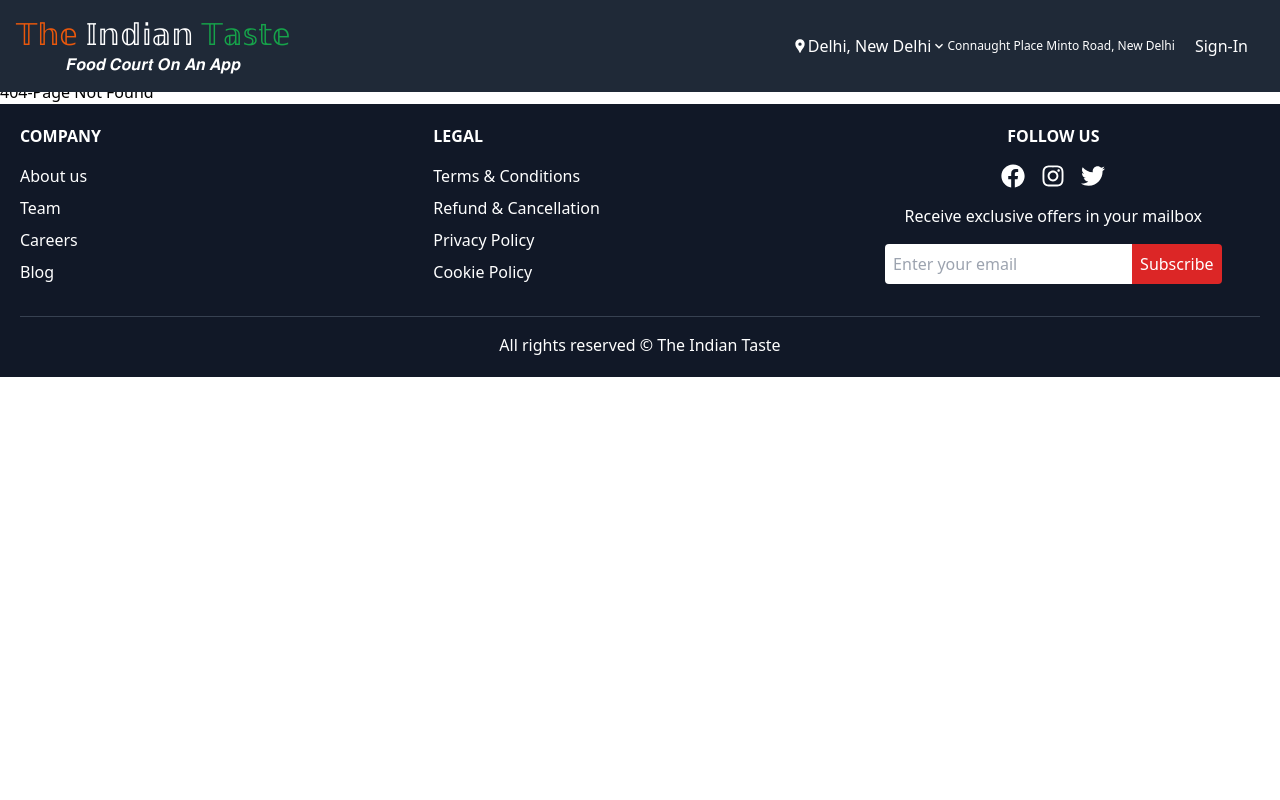
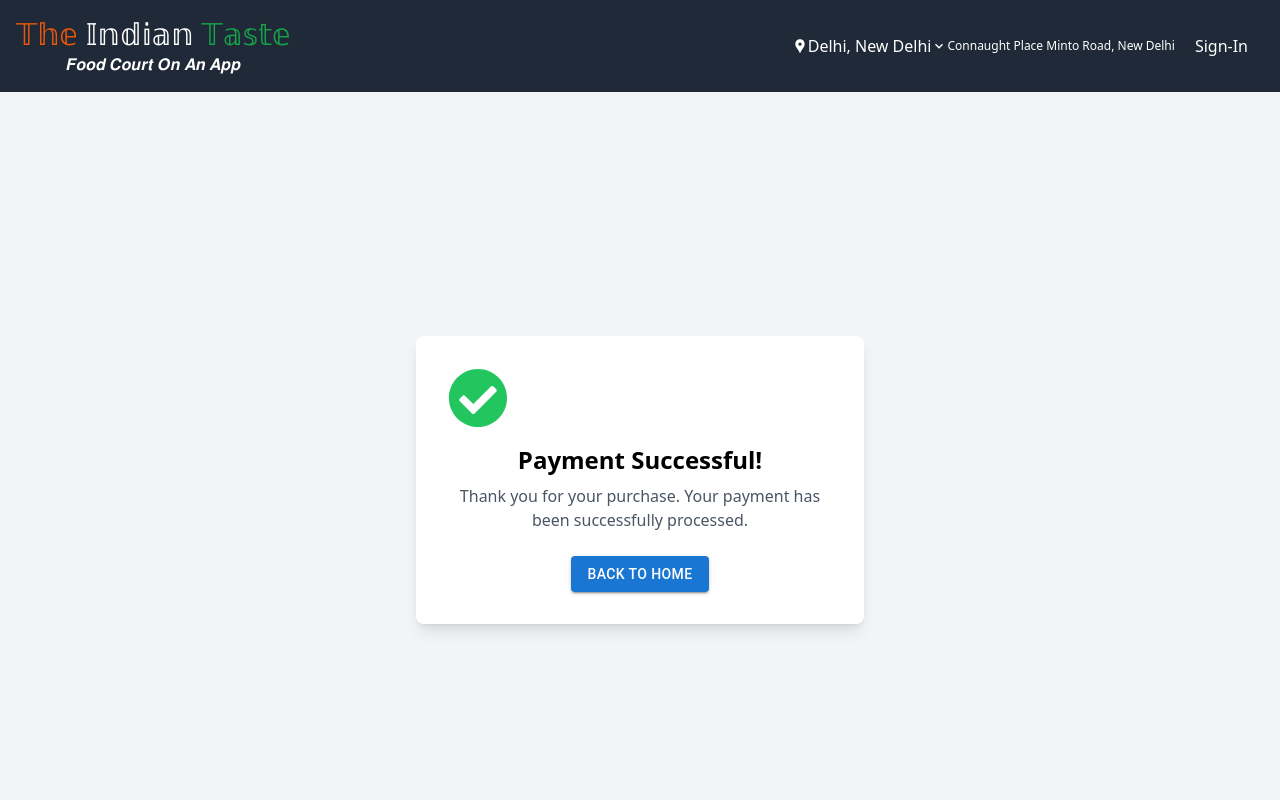
Before and after one commit to nvggupta/The-Indian-Taste, a React (Vite) app: page /paymentSuccess in a window 1280 px wide. Shown: the top 800 px of the page. Built offline with nearby package versions, Linux system fonts and the light colour scheme.

Commit message:
payment page

```diff
--- a/src/App.jsx
+++ b/src/App.jsx
@@ -12,6 +12,7 @@ import Footer from "./Components/Footer/Footer";
 import AI from "./Components/AI/AI";
 import Reservation from "./Components/ReservedYourTable/Reservation";
 import OrderOnline from "./Components/OrderOnline/OrderOnline";
+import PaymentSuccess from "./Components/Payment/PaymentPaymentSuccess";
 function App() {
   const [showDesc, setShowDesc] = useState(false);
   const values = useSelector((state) => state.Menu[3]);
@@ -43,6 +44,7 @@ function App() {
             <Route path="/checkout" element={<Cart />} />
               <Route path="/reservation" element={<Reservation />}></Route>
               <Route path="/onlineOrder" element={<OrderOnline />}></Route>
+              <Route path="/paymentSuccess" element={<PaymentSuccess />}></Route>
             <Route path="*" element={<PageNoteFOund />} />
           </Routes>
           <Footer />
--- a/src/Components/Cart/Cart.jsx
+++ b/src/Components/Cart/Cart.jsx
@@ -1,7 +1,8 @@
 import React from 'react';
 import { useSelector } from 'react-redux';
 import CartList from './CartList';
-
+import { Link } from 'react-router-dom';
+import { Button } from '@mui/material';
 function Cart() {
   const cartItems = useSelector((state) => state.Menu[2]);
   const cart = useSelector((state) => state.Menu);
@@ -13,7 +14,7 @@ function Cart() {
     <div className="flex flex-col items-center justify-center p-4 md:p-10">
       <h1 className="font-bold text-3xl text-purple-700 mb-6">Cart</h1>
       <div className="flex flex-col md:flex-row w-full md:w-3/4 lg:w-1/2 gap-6">
-        <div className="flex-1">
+        {(cartItems.length)  ? <div className="flex-1">
           <h2 className="font-bold text-2xl text-purple-700 mb-4">Cart Summary</h2>
           {cartItems.map((elem) => (
             <CartList
@@ -26,7 +27,8 @@ function Cart() {
               total={elem.totalPrice}
             />
           ))}
-        </div>
+          <div><Link to={'/menu'}><Button>Back To Menu</Button></Link></div>
+        </div> : <div><Link to={'/menu'}><Button>Back To Menu</Button></Link></div>}
         <div className="flex-1 mt-6 md:mt-0 md:ml-6 p-4 border border-gray-200 rounded-lg shadow-lg">
           <h2 className="font-bold text-2xl text-purple-700 mb-4">Order Summary</h2>
           <div className="flex justify-between mb-2">
@@ -43,11 +45,11 @@ function Cart() {
           </div>
           <div className="flex justify-between mb-2">
             <p className="font-semibold">Delivery Charges:</p>
-            <p>₹50.00</p>
+            {(cartItems.length>0) ? <p>₹50.00</p> : <p>0</p>}
           </div>
           <div className="flex justify-between mb-2">
             <p className="font-bold text-lg">Total Amount:</p>
-            <p className="font-bold text-lg">₹{(totalAmount + totalAmount * 0.1 + 50).toFixed(2)}</p>
+           {(cartItems.length>0) ? <p className="font-bold text-lg">₹{(totalAmount + totalAmount * 0.1 + 50).toFixed(2)}</p> : <p>0</p>}
           </div>
           <div className="mt-4">
             <h3 className="font-bold text-xl text-purple-700 mb-2">Payment Method</h3>
@@ -63,9 +65,9 @@ function Cart() {
               <input type="radio" name="payment" id="cod" className="mr-2" />
               <label htmlFor="cod" className="font-semibold">Cash on Delivery</label>
             </div>
-            <button className="w-full mt-4 py-2 bg-purple-700 text-white font-bold rounded-lg hover:bg-purple-800 transition">
+            <Link to={"/paymentSuccess"}><button className="w-full mt-4 py-2 bg-purple-700 text-white font-bold rounded-lg hover:bg-purple-800 transition">
               Proceed to Payment
-            </button>
+            </button></Link>
           </div>
         </div>
       </div>
--- a/src/Components/LandingPage/Landing.jsx
+++ b/src/Components/LandingPage/Landing.jsx
@@ -33,13 +33,13 @@ function Landing() {
           <h1 className="text-4xl sm:text-6xl font-bold mb-4">Experience the Authentic Flavors of India</h1>
           <p className="text-xl sm:text-2xl mb-8">Discover a World of Exquisite Indian Dishes, Crafted with Love</p>
           <div className="grid grid-cols-1 sm:grid-cols-3 gap-4 sm:gap-10 w-full max-w-3xl">
-            <Link to={"/reservation"}><button className="btn bg-purple-600 text-white py-2 px-4 rounded-lg w-full transition duration-300 hover:bg-purple-800">Reserve Your Table Today</button></Link>
+            <Link to={"/reservation"}><button   className="btn bg-purple-600 text-white py-2 px-4 rounded-lg w-full transition duration-300 hover:bg-purple-800">Reserve Your Table Today</button></Link>
             {(loggedIn) ? <button onClick={handleLogin} className="btn bg-purple-600 text-white py-2 px-4 rounded-lg transition duration-300 hover:bg-purple-800">Explore Our Menu</button>: navigate('/login')}
-           <Link to={'/onlineOrder'}> <button  className="btn bg-purple-600 text-white w-full py-2 px-4 rounded-lg transition duration-300 hover:bg-purple-800">Order Online for Home Delivery</button></Link>
+           <Link to={'/onlineOrder'}> <button   className="btn bg-purple-600 text-white w-full py-2 px-4 rounded-lg transition duration-300 hover:bg-purple-800">Order Online for Home Delivery</button></Link>
           </div>
         </div>
       </div>
-      <div className="absolute right-5 bottom-10 rounded-2xl z-30">
+      <div className="fixed right-5 bottom-10 rounded-2xl z-30">
       <AIDialogueBox/>
       </div>
       <>
--- a/src/Components/Login.jsx
+++ b/src/Components/Login.jsx
@@ -52,7 +52,6 @@ function Login() {
                 <label htmlFor='password'></label>
                 <FaLock className="i"/>
             </div>
-            <p className="para"><input type='checkbox' />Remember me<a href='#'>Forget Password</a></p>
             <p className="para" style={{color:"red"}}>{errorMessage}</p>
             <button type='button' id="btn" className="btn" onClick={SignInHandler}>Login</button>
             <Link to={'/Signup'}><p className="para">Don't Have an Account <a href='#'>Register</a></p></Link>
--- a/src/Components/Menu/Menu.jsx
+++ b/src/Components/Menu/Menu.jsx
@@ -27,7 +27,7 @@ function Menu({descShow }) {
           />
         ))}
       </div>
-      <div className="w-full flex flex-col lg:flex-row justify-around items-center gap-6 lg:gap-0">
+      <div className="w-full flex flex-col lg:flex-row justify-around items-center gap-6 lg:gap-0 ">
         <div className="flex flex-col w-full lg:w-1/2">
           <h1 className="font-semibold text-2xl">
             What would you like to order
--- a/src/Components/OrderOnline/OrderOnline.jsx
+++ b/src/Components/OrderOnline/OrderOnline.jsx
@@ -1,7 +1,12 @@
 import React from 'react';
 import { MdRestaurantMenu, MdShoppingCart } from 'react-icons/md';
+import { useNavigate } from 'react-router-dom';
 
 const OrderOnline = () => {
+  const navigate = useNavigate();
+  const handleOnlineOrder = ()=>{
+    navigate('/menu');
+  }
   return (
     <div className="min-h-screen flex items-center justify-center bg-gray-100">
       <div className="w-full max-w-md p-8 bg-white rounded-lg shadow-lg">
@@ -37,6 +42,7 @@ const OrderOnline = () => {
           <button
             type="submit"
             className="w-full py-2 px-4 bg-red-500 text-white font-semibold rounded hover:bg-red-600 focus:outline-none focus:ring-2 focus:ring-red-500"
+          onClick={handleOnlineOrder}
           >
             Place Order
             <MdShoppingCart className="inline ml-2" />
--- /dev/null
+++ b/src/Components/Payment/PaymentPaymentSuccess.jsx
@@ -0,0 +1,27 @@
+import React from 'react';
+import { Button } from '@mui/material';
+import { FaCheckCircle } from 'react-icons/fa';
+import { Link } from 'react-router-dom';
+
+const PaymentSuccess = () => {
+  return (
+    <div className="flex flex-col items-center justify-center min-h-screen bg-gray-100 p-4">
+      <div className="bg-white rounded-lg shadow-lg p-8 text-center max-w-md w-full">
+        <FaCheckCircle className="text-green-500 text-6xl mb-4" />
+        <h1 className="text-2xl font-semibold mb-2">Payment Successful!</h1>
+        <p className="text-gray-600 mb-6">
+          Thank you for your purchase. Your payment has been successfully processed.
+        </p>
+        <Link to={'/'}><Button
+          variant="contained"
+          color="primary"
+          className="bg-blue-500 text-white px-4 py-2 rounded-md"
+          onClick={() => console.log('Back to Home')}>
+          Back to Home
+        </Button></Link>
+      </div>
+    </div>
+  );
+};
+
+export default PaymentSuccess;
--- a/src/Components/ReservedYourTable/Reservation.jsx
+++ b/src/Components/ReservedYourTable/Reservation.jsx
@@ -1,8 +1,12 @@
 import React from 'react';
 import { TextField, Button, MenuItem } from '@mui/material';
 import { FaCalendarAlt, FaClock, FaUsers } from 'react-icons/fa';
-
+import { useNavigate } from 'react-router-dom';
 const Reservation = () => {
+  const navigate = useNavigate();
+  const handleOnlineOrder = ()=>{
+    navigate('/menu');
+  }
   return (
     <div className="flex flex-col items-center justify-center h-screen bg-gray-100">
       <h1 className="text-3xl font-bold mb-6">Reserve Your Table</h1>
@@ -45,7 +49,7 @@ const Reservation = () => {
             ))}
           </TextField>
         </div>
-        <Button variant="contained" color="primary" fullWidth>
+        <Button onClick={handleOnlineOrder} variant="contained" color="primary" fullWidth>
           Reserve Now
         </Button>
       </form>
--- a/src/Components/Signup.jsx
+++ b/src/Components/Signup.jsx
@@ -3,8 +3,8 @@ import { useState } from "react";
 import { FaLock } from "react-icons/fa";
 import { MdEmail } from "react-icons/md";
 import { auth } from "./FireBase/firebase";
-import { useNavigate } from "react-router-dom";
-
+import { Link, useNavigate } from "react-router-dom";
+import { FaLongArrowAltRight } from "react-icons/fa";
 function Signup() {
   const [values, setValues] = useState({
     name: "",
@@ -72,10 +72,14 @@ function Signup() {
             <label htmlFor="password"></label>
             <FaLock className="i" />
           </div>
-          <p className="errorMessage">{errorMessage}</p>
+          <p className="errorMessage text-red-500">{errorMessage}</p>
           <button type="button" id="btn" className="btn" onClick={SignUpHandler}>
             Sign-Up
           </button>
+          <div className="flex items-center justify-center mb-5">
+          <Link to={'/login'}><p className="text-center font-[400] text-2xl p-2 cursor-pointer  text-white" >Back To Login</p></Link>
+          <FaLongArrowAltRight className="text-4xl text-white"/>
+          </div>
         </form>
       </div>
     </div>
```
